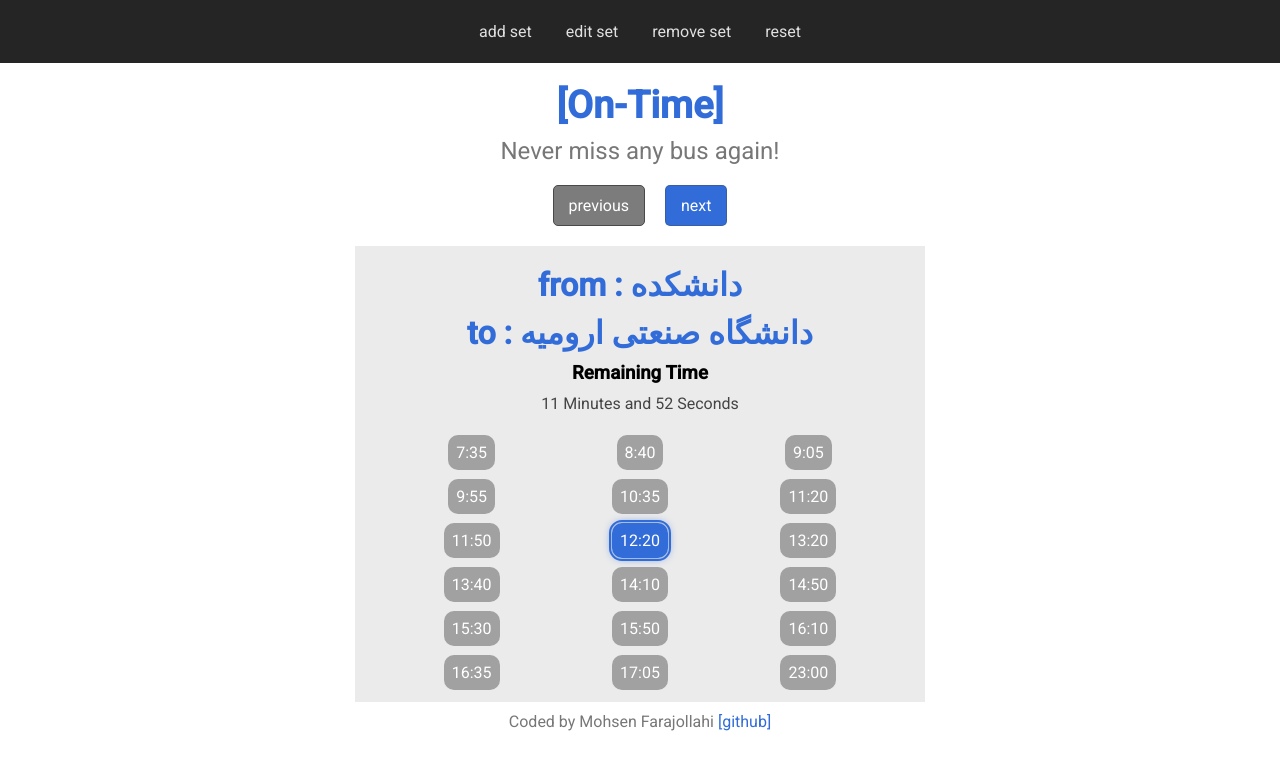
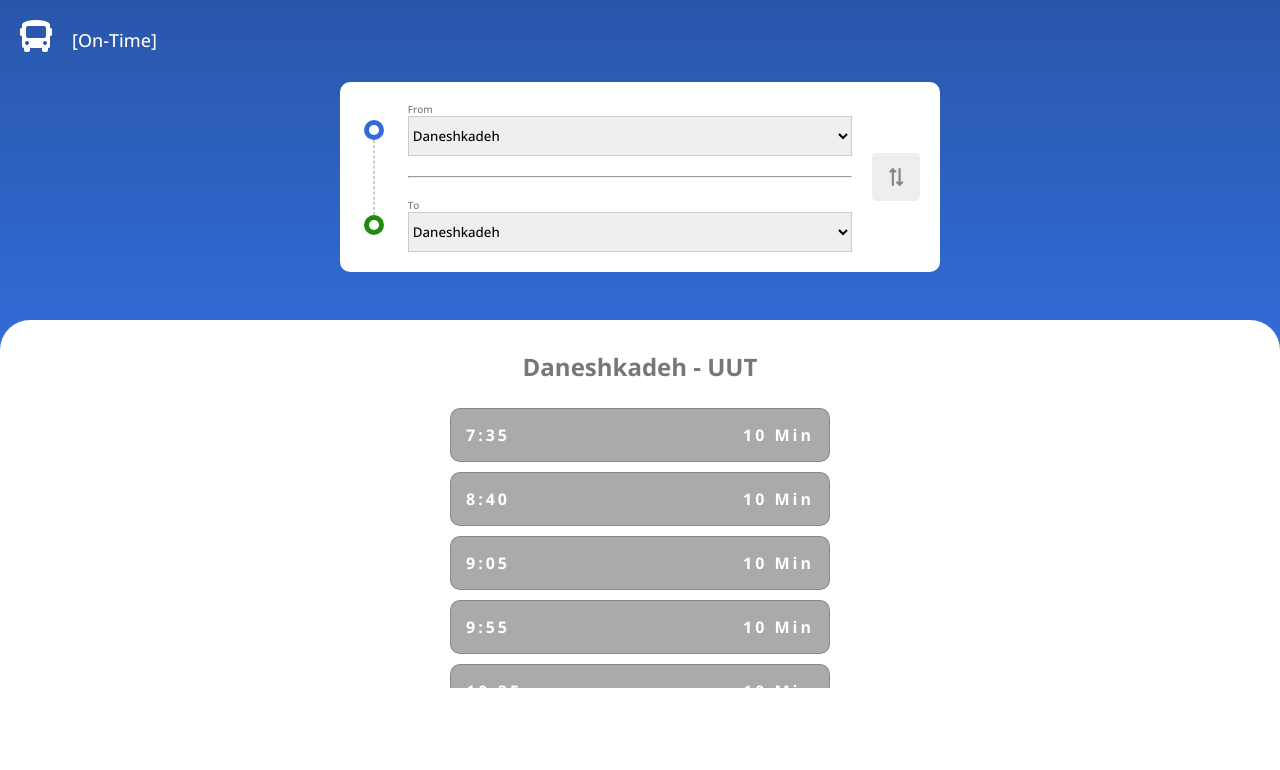
Before and after one commit to mohsenfaraj/on-time, a React (Vite) app: page / in a window 1280 px wide. Shown: the top 770 px of the page. Built offline with nearby package versions, Linux system fonts and the light colour scheme.

Commit message:
initial design

```diff
--- a/src/App.jsx
+++ b/src/App.jsx
@@ -1,187 +1,194 @@
-import { useState , useEffect, useMemo , useRef } from 'react'
-import Timer from './timer'
-import AddSet from './addSet'
-import "./style.css"
+import { useState, useEffect, useMemo, useRef } from "react";
+import Timer from "./timer";
+import AddSet from "./addSet";
+import "./style.css";
 function App() {
-  const timer = useRef()
-  const [times , setTimes] = useState([])
-  const [activeTimer , setactiveTimer] = useState()
-  const [addSetWindow , setAddSetWindow] = useState(false)
-  const [editWindow , setEditWindow] = useState(false)
-  const [remaining , setRemaining] = useState(0) ;
-  const [repos , setrepos] = useState(["UUTBusTimes.json"])
+  const timer = useRef();
+  const [times, setTimes] = useState([]);
+  const [activeTimer, setactiveTimer] = useState();
+  const [addSetWindow, setAddSetWindow] = useState(false);
+  const [editWindow, setEditWindow] = useState(false);
+  const [remaining, setRemaining] = useState(0);
+  const [repos, setrepos] = useState(["UUTBusTimes.json"]);
 
   async function getTimes() {
-    const answer = await fetch(repos[0]) ;
-    const jsonobj = await answer.json() ;
-    return jsonobj ;
-  }
-
-  function prevTimer(e) {
-    if (activeTimer !== 0)
-    setactiveTimer(activeTimer - 1) ;
-  }
-
-  function nextTimer(e) {
-    if (activeTimer + 1 < times.length) {
-      setactiveTimer(activeTimer + 1)
-    }
-  }
-
-  function showAddSet(e) {
-    closeModal()
-    setAddSetWindow(true)
-  }
-
-  function closeModal(e) {
-    setAddSetWindow(false)
-    setEditWindow(false)
+    const answer = await fetch(repos[0]);
+    const jsonobj = await answer.json();
+    return jsonobj;
   }
 
   function addNewSet(timeset) {
-    const newTimes = [...times]
-    newTimes.push(timeset)
-    setTimes(newTimes)
+    const newTimes = [...times];
+    newTimes.push(timeset);
+    setTimes(newTimes);
   }
 
-  function updateSet(timeset){
-    const newTimes = [...times]
-    newTimes[activeTimer] = timeset
-    setTimes(newTimes)
+  function updateSet(timeset) {
+    const newTimes = [...times];
+    newTimes[activeTimer] = timeset;
+    setTimes(newTimes);
   }
 
-  function removeSet(){
-    if (confirm("are you sure you want to remove this set?")){
-      const newTimes = times.filter((element , index) => {
-        return index !== activeTimer
-      })
-      setTimes(newTimes)
+  function removeSet() {
+    if (confirm("are you sure you want to remove this set?")) {
+      const newTimes = times.filter((element, index) => {
+        return index !== activeTimer;
+      });
+      setTimes(newTimes);
       // fix out of bound Active Timer problem:
       if (activeTimer > newTimes.length - 1) {
-        setactiveTimer(activeTimer - 1)
+        setactiveTimer(activeTimer - 1);
       }
     }
   }
 
   function reset() {
-    if (confirm("are you sure to reset data to initial values? all additional data will be lost.")) {
-      localStorage.removeItem("ontime-data")
+    if (
+      confirm(
+        "are you sure to reset data to initial values? all additional data will be lost."
+      )
+    ) {
+      localStorage.removeItem("ontime-data");
       setTimes(UUT_SCHEDULE);
       setactiveTimer(0);
     }
   }
 
-  function showEditSet(){
-    setEditWindow(true);
-  }
-
-
   function remainingTime() {
-    const today = new Date() ;
-    const hour = today.getHours() ;
-    const min = today.getMinutes() ;
-    const second = today.getSeconds() ;
-    const [target , index] = closestTime(hour , min) ;
+    const today = new Date();
+    const hour = today.getHours();
+    const min = today.getMinutes();
+    const second = today.getSeconds();
+    const [target, index] = closestTime(hour, min);
     if (target == -1) {
-        return [-1 , -1] ;
-    }
-    else {
-        const [targetHour , targetMin] = target.split(":") ;
-        const remainingTime = ((targetHour * 60) + parseInt(targetMin) - (hour * 60) - parseInt(min)) * 60 - second;
-        return [remainingTime , index ];
+      return [-1, -1];
+    } else {
+      const [targetHour, targetMin] = target.split(":");
+      const remainingTime =
+        (targetHour * 60 + parseInt(targetMin) - hour * 60 - parseInt(min)) *
+          60 -
+        second;
+      return [remainingTime, index];
     }
   }
 
-function closestTime(hour , min){
-    const timeList = times[activeTimer].times ;
-    const total = (hour * 60) + parseInt(min) ;
-    for (let i = 0 ; i < timeList.length ; i ++) {
-        const [targetHour , targetMin] = timeList[i].split(":") ;
-        const target = (targetHour * 60) + parseInt(targetMin) ;
+  function closestTime(hour, min) {
+    const timeList = times[activeTimer].times;
+    const total = hour * 60 + parseInt(min);
+    for (let i = 0; i < timeList.length; i++) {
+      const [targetHour, targetMin] = timeList[i].split(":");
+      const target = targetHour * 60 + parseInt(targetMin);
       if (total < target) {
-            return [timeList[i] , i]
-        }
-        else if (total == target && i < timeList.length-1) {
-            return [timeList[i+1] , i + 1]
-        }
-        else if (i == timeList.length && total < target) {
-            return [timeList[i] , i]
+        return [timeList[i], i];
+      } else if (total == target && i < timeList.length - 1) {
+        return [timeList[i + 1], i + 1];
+      } else if (i == timeList.length && total < target) {
+        return [timeList[i], i];
       }
     }
-    return [-1 , -1] ;
+    return [-1, -1];
   }
   // fetch data from local storage on first render
   useMemo(async () => {
-  const data = JSON.parse(localStorage.getItem("ontime-data"))
+    const data = JSON.parse(localStorage.getItem("ontime-data"));
     if (data && data.length > 0) {
-    setTimes(data)
-    setactiveTimer(0)
+      setTimes(data);
+      setactiveTimer(0);
+    } else {
+      const times2 = await getTimes();
+      setTimes(times2.times);
+      setactiveTimer(0);
     }
-  else {
-    const times2 = await getTimes() ;
-    setTimes(times2.times)
-    setactiveTimer(0)
-  }
-} , [])
+  }, []);
 
   // if times has changed , save it to local storage
   useEffect(() => {
-  if (times.length == 0) return ;
-  localStorage.setItem("ontime-data" , JSON.stringify(times));
+    if (times.length == 0) return;
+    localStorage.setItem("ontime-data", JSON.stringify(times));
     // in case if color is modified , apply it
-  document.documentElement.style.setProperty('--primary',times[activeTimer].color);
-} , [times])
+    document.documentElement.style.setProperty(
+      "--primary",
+      times[activeTimer].color
+    );
+  }, [times]);
 
   // if active tier is changed , reset timer and recalculate based on times
   useEffect(() => {
-  if (times.length == 0) return ;
-  setRemaining(remainingTime())
+    if (times.length == 0) return;
+    setRemaining(remainingTime());
     // set primary color:
-  document.documentElement.style.setProperty('--primary',times[activeTimer].color);
+    document.documentElement.style.setProperty(
+      "--primary",
+      times[activeTimer].color
+    );
     timer.current = setInterval(() => {
-    setRemaining(remainingTime())
+      setRemaining(remainingTime());
     }, 1000);
 
     return () => {
-    clearInterval(timer.current)
-  }
-}, [activeTimer])
-
+      clearInterval(timer.current);
+    };
+  }, [activeTimer]);
 
   let modal = "";
   if (addSetWindow) {
-    modal = <AddSet close={closeModal} addNewSet={addNewSet} mode="add"/>
-  }
-  else if (editWindow) {
-    modal = <AddSet close={closeModal} updateSet={updateSet} updating={times[activeTimer]} mode ="update" />
+    modal = <AddSet close={closeModal} addNewSet={addNewSet} mode="add" />;
+  } else if (editWindow) {
+    modal = (
+      <AddSet
+        close={closeModal}
+        updateSet={updateSet}
+        updating={times[activeTimer]}
+        mode="update"
+      />
+    );
   }
 
   if (times.length > 0) {
     return (
       <div>
-      <div className="nav">
-      <button onClick={showAddSet}>add set</button>
-        <button onClick={showEditSet}>edit set</button>
-        <button onClick={removeSet} disabled = {times.length <= 1}>remove set</button>
-        <button onClick={reset}>reset</button>
+        <div className="header">
+          <div className="apptitle">
+            <i className="fas fa-bus fa-2x"></i>
+            <h1>[On-Time]</h1>
           </div>
-      <div className="header">
-      <h1>[On-Time]</h1>
-      <p>Never miss any bus again!</p>
+          <div className="locations">
+            <div className="line">
+              <div className="dot blue"></div>
+              <div className="dashed"></div>
+              <div className="dot green"></div>
             </div>
-      <div className="row">
-        <button onClick={prevTimer} disabled={activeTimer == 0}>previous</button>
-        <button onClick={nextTimer} disabled={activeTimer + 1 == times.length}>next</button>
+            <div className="select">
+              <label htmlFor="origin">From</label>
+              <select name="origin" id="origin">
+                <option value="Daneshkade">Daneshkadeh</option>
+                <option value="Isar">Isar</option>
+                <option value="Daneshgah">Daneshgah</option>
+              </select>
+              <hr />
+              <label htmlFor="destiny">To</label>
+              <select name="destiny" id="destiny">
+                <option value="Daneshkade">Daneshkadeh</option>
+                <option value="Isar">Isar</option>
+                <option value="Daneshgah">Daneshgah</option>
+              </select>
             </div>
-      <Timer timer = {times[activeTimer]} remaining = {remaining[0]} timeIndex = {remaining[1]}/>
-      <div className="footer">
-      <p>Coded by Mohsen Farajollahi  <a href="https://github.com/mohsenfaraj/on-time" target="_blank">[github]</a></p>
+            <div className="alt">
+              <i className="fas fa-exchange-alt fa-rotate-270"></i>
             </div>
+          </div>
+        </div>
+        <div className="container">
+          <Timer
+            timer={times[activeTimer]}
+            remaining={remaining[0]}
+            timeIndex={remaining[1]}
+          />
           {modal}
         </div>
-  )
-  }
-  else return "Loading..."
+      </div>
+    );
+  } else return "Loading...";
 }
 
-export default App
+export default App;
--- a/src/countdown.jsx
+++ /dev/null
@@ -1,27 +0,0 @@
-function Countdown(props) {
-    if (props.remaining < 0) {
-        return (
-            <div className="countdownbox">
-                <h3>No Bus Found!</h3>
-                <p>there will be no bus after this time.</p>
-            </div>
-        )
-    }
-    else if (props.remaining/3600 > 1) {
-        return (
-            <div className="countdownbox">
-                <h3>Remaining Time</h3>
-                <p>More than one Hour!</p>
-            </div>
-          );
-    }
-    else {
-        return (
-            <div className="countdownbox">
-                <h3>Remaining Time</h3>
-                    <p>{Math.floor(props.remaining/60)} Minutes and {props.remaining%60} Seconds</p>
-            </div>
-          );
-    }
-}
-export default Countdown ;
--- a/src/style.css
+++ b/src/style.css
@@ -1,18 +1,20 @@
-@import url('https://fonts.googleapis.com/css2?family=Roboto:ital,wght@0,400;0,500;1,700&display=swap');
+@import url("https://fonts.googleapis.com/css2?family=Open+Sans:wght@300;500;700&display=swap");
+@import url("https://cdnjs.cloudflare.com/ajax/libs/font-awesome/5.9.0/css/all.min.css");
 :root {
-    --primary : #326cd8 ;
+  --primary: #326cd8;
+  --secondary: #2956aa;
+}
+* {
+  font-family: "Open Sans", sans-serif;
+  padding: 0;
+  margin: 0;
+  box-sizing: border-box;
 }
 ul {
   max-width: 500px;
   margin: auto;
   margin-top: 20px;
   padding: 0;
-    display: grid;
-    grid-template-columns: auto auto auto;
-    gap: 5px;
-}
-h1 , h2 , h3 , p {
-    margin: 10px;
 }
 li {
   margin: 10px;
@@ -20,31 +22,21 @@ li {
   font-size: 16px;
   transition: all ease 1s;
 }
-li span {
-    color: #fff;
-    background-color: #a1a1a1;
-    border-radius: 10px;
-    padding: 8px;
-}
-body {
-    padding: 0;
-    margin : 0 ;
-    box-sizing: border-box;
-    text-align: center;
-    font-family: 'Roboto' , sans-serif;
-}
-button , input[type="submit"] , input[type="button"] {
+button,
+input[type="submit"],
+input[type="button"] {
   border: 1px solid #47474760;
   border-radius: 5px;
   padding: 10px 15px;
   margin: 10px;
   background: var(--primary);
   color: #fff;
-    font-family: 'Roboto' , sans-serif;
   font-size: 16px;
   cursor: pointer;
 }
-button:disabled , input[type="submit"]:disabled , input[type="button"]:disabled {
+button:disabled,
+input[type="submit"]:disabled,
+input[type="button"]:disabled {
   border: 1px solid #494949;
   background: #7c7c7c;
   color: #fff;
@@ -58,53 +50,162 @@ button:disabled , input[type="submit"]:disabled , input[type="button"]:disabled
 .nav button {
   font-size: 16px;
   margin: 2px;
-    background-color: transparent ;
+  background-color: transparent;
   color: #e0e0e0;
   border: 0 none;
-    transition: all .5s ease;
+  transition: all 0.5s ease;
 }
 .nav button:hover {
   color: var(--primary);
-    transition: all .5s ease;
-}
-.active span {
-    background-color: var(--primary);
-    animation: glow 2s infinite alternate ease-in-out;
-    outline: 2px solid var(--primary);
-    outline-offset: 1px;
+  transition: all 0.5s ease;
 }
 .header {
-    margin-top: 20px;
+  background: var(--primary);
+  background: linear-gradient(0deg, var(--primary), var(--secondary));
+  display: flex;
+  flex-direction: column;
+  min-height: 350px;
+  padding: 20px;
 }
-.header h1 {
-    color: var(--primary);
-    font-weight: bolder;
-    font-size: 38px;
+.apptitle {
+  display: flex;
+  gap: 20px;
+  align-items: end;
 }
-.header p {
+.apptitle * {
+  color: #fff;
+}
+.apptitle h1 {
+  font-size: 18px;
+  font-weight: normal;
+}
+.locations {
+  max-width: 600px;
+  width: 100%;
+  margin: 0 auto;
+  font-size: 10px;
+  display: flex;
+  justify-content: space-around;
+  gap: 20px;
+  align-items: center;
+  padding: 20px;
+  background: #fff;
+  border-radius: 10px;
+  margin-top: 30px;
+}
+.locations .alt {
+  flex: 5%;
+}
+.locations .line {
+  flex: 5%;
+  display: flex;
+  flex-direction: column;
+  justify-content: space-between;
+  align-items: center;
+}
+.locations .line .dot {
+  position: relative;
+  content: "";
+  width: 20px;
+  height: 20px;
+  background-color: var(--primary);
+  border-radius: 50%;
+}
+.locations .line .green {
+  background-color: #1f8b0a;
+}
+.locations .line .dashed {
+  content: "";
+  height: 75px;
+  width: 0;
+  border: 1px dashed #ccc;
+}
+.locations .line .dot::before {
+  content: "";
+  position: absolute;
+  top: 50%;
+  left: 50%;
+  width: 50%;
+  height: 50%;
+  transform: translate(-50%, -50%);
+  background-color: #fff;
+  border-radius: 50%;
+}
+.locations .alt {
+  text-align: center;
+}
+.locations .alt * {
+  font-size: 18px;
+  color: #888;
+  background-color: #eee;
+  padding: 15px;
+  border-radius: 5px;
+}
+.locations .select {
+  flex: 80%;
+  display: flex;
+  flex-direction: column;
   color: #777;
-    font-size: 24px;
 }
-.footer p {
-    color : #777 ;
+.locations .select select {
+  min-height: 40px;
+  border: 1px solid #ccc;
 }
-.footer p a {
-    color: var(--primary);
-    text-decoration: none;
+.locations .select hr {
+  color: #777;
+  margin: 20px 0;
 }
-.popup {
-    border: solid 1px #ccc;
-    background: #fff;
-    position: fixed;
-    top : 50% ;
-    left : 50% ;
-    transform: translate(-50% , -50%);
+.container {
+  text-align: center;
+  border-radius: 30px;
+  background-color: #fff;
+  padding: 10px;
+  transform: translate(0, -30px);
+  padding: 30px;
+}
+.container h2 {
+  text-align: center;
+  color: #777;
+}
+.timesContainer {
+  max-width: 400px;
+  margin: 0 auto;
+  height: 300px;
+  overflow-y: scroll;
+  margin-top: 5px;
+}
+
+.timesContainer::-webkit-scrollbar {
+  width: 10px;
+}
+
+.timesContainer::-webkit-scrollbar-thumb {
+  background: #ccc;
+  border-radius: 10px;
+}
+
+.timesContainer::-webkit-scrollbar-track {
+  background: #eee;
+  border-radius: 0px;
+}
+.timebox {
+  border: 1px solid #00000033;
+  background-color: #aaa;
+  border-radius: 10px;
   display: flex;
-    box-shadow: 0 0 18px #333 ;
+  justify-content: space-between;
+  padding: 15px;
+  font-weight: 900;
+  color: #fff;
+  letter-spacing: 3px;
 }
-.popup h4 {
-    font-size: 18px;
-    font-weight: bold;
+.timebox * {
+  font-size: 16px;
+}
+.active {
+  border: 1px solid var(--primary);
+  background-color: var(--primary);
+  animation: glow 1s ease 2s infinite alternate;
 }
 .row label {
   display: flex;
@@ -117,27 +218,12 @@ button:disabled , input[type="submit"]:disabled , input[type="button"]:disabled
   text-align: left;
   padding: 5px;
 }
-.container {
-    margin: auto;
-    margin-top: 10px;
-    max-width: 550px;
-    background-color: #ebebeb;
-    padding: 10px;
-}
-.container h2 {
-    font-weight: bolder;
-    font-size: 32px;
-    color: var(--primary);
-}
-.countdownbox p {
-    color: #444;
-}
 
 @keyframes glow {
   0% {
-        box-shadow: 0 0 0 transparent;
+    opacity: 0.5;
   }
   100% {
-        box-shadow:0 0 10px var(--primary);
+    opacity: 1;
   }
 }
--- a/src/timer.jsx
+++ b/src/timer.jsx
@@ -1,18 +1,20 @@
-import Countdown from "./countdown";
 function Timer(props) {
-    const times = props.timer.times.map((time , index) =>
-        <li key={time.toString()} className={index === props.timeIndex ? "active" : ""}> <span>{time}</span></li>
-    )
-    return (
-        <div className="container">
-            <h2>from : {props.timer.origin}</h2>
-            <h2>to : {props.timer.destiny}</h2>
-            <Countdown remaining={props.remaining} />
-            <div className="grid">
-            <ul>{times}</ul>
-            </div>
-        </div>
-    );
+  const times = props.timer.times.map((time, index) => (
+    <li key={time.toString()}>
+      <div className={index === props.timeIndex ? "active timebox" : "timebox"}>
+        <span>{time}</span>
+        <span>10 Min</span>
+      </div>
+    </li>
+  ));
+  return (
+    <>
+      <h2>Daneshkadeh - UUT</h2>
+      <div className="timesContainer">
+        <ul>{times}</ul>
+      </div>
+    </>
+  );
 }
 
-export default Timer ;
+export default Timer;
```
Lines whose indentation alone changed are shown as unchanged.
